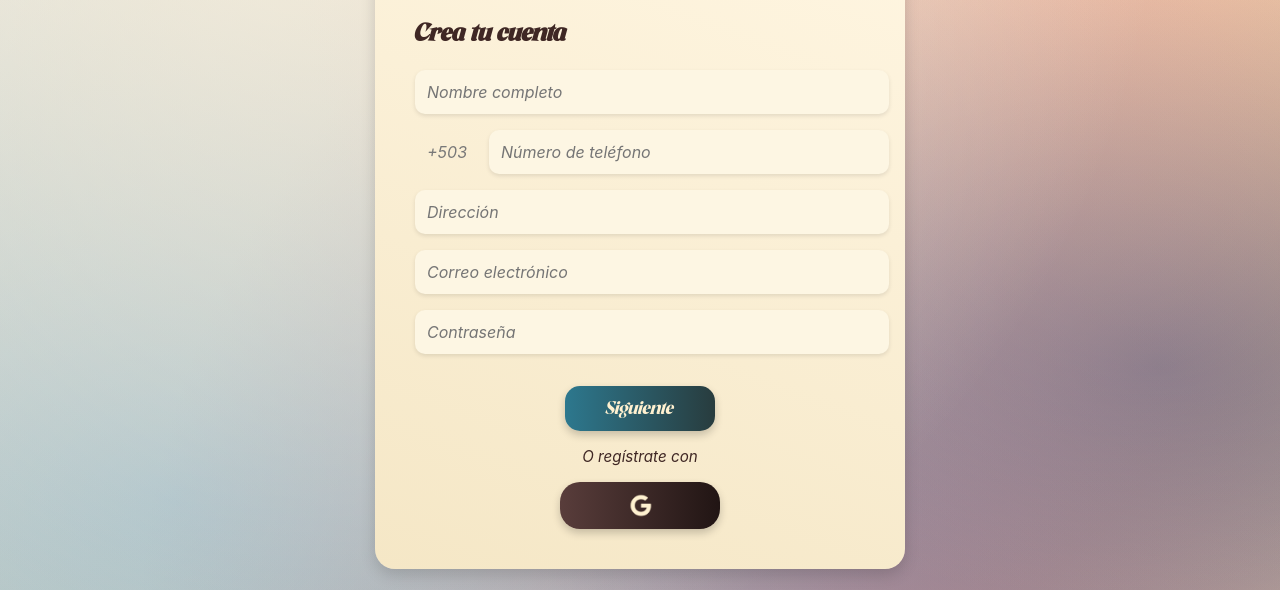
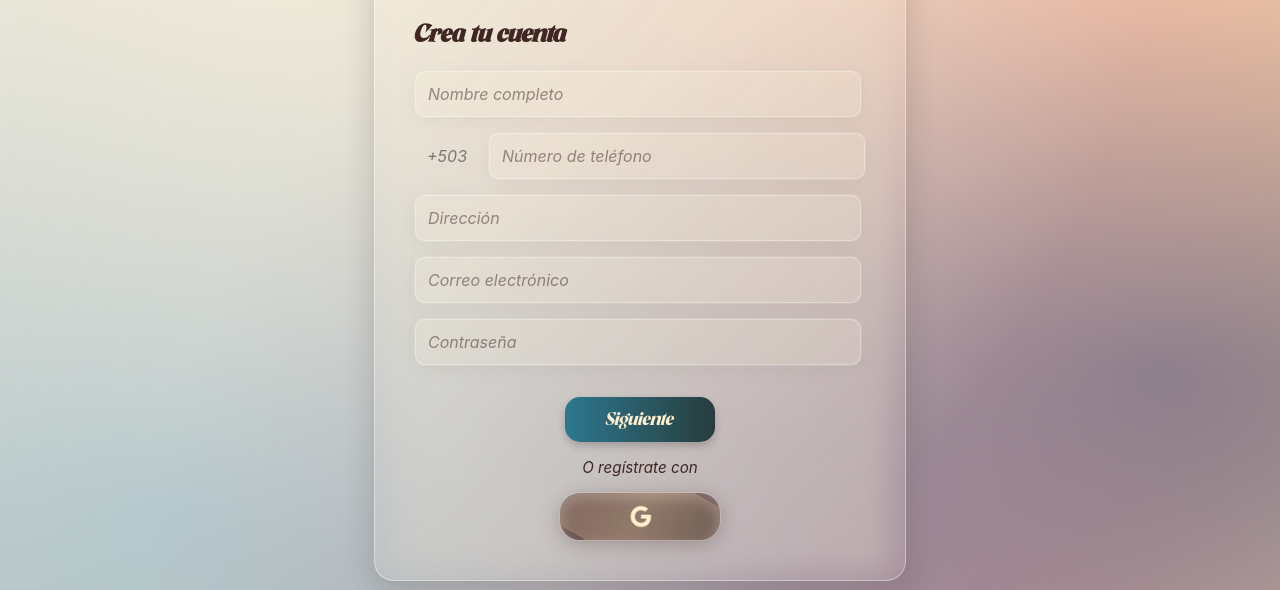
Before and after one commit to santiagoavs/expo2025, a React (Vite) app in the folder Diambars-Sublim/frontend/Diambars-Sublim-Public/: page /profile in a window 1280 px wide. Shown: the part 318-908 px from the top of the page. Built offline with nearby package versions, Linux system fonts and the light colour scheme; no server answers.

Commit message:
Estilo de loginForm

```diff
--- a/Diambars-Sublim/frontend/Diambars-Sublim-Public/src/components/profile/loginForm.css
+++ b/Diambars-Sublim/frontend/Diambars-Sublim-Public/src/components/profile/loginForm.css
@@ -1,12 +1,29 @@
 .login-form-container {
-    background: linear-gradient(200deg, #FFF6E2, #F5E7C6);
     padding: 2.5rem;
     border-radius: 20px;
-    box-shadow: 0 6px 15px rgba(0, 0, 0, 0.15);
     max-width: 450px;
     margin-bottom: 120px;
     font-family: 'Inter', sans-serif;
     font-style: italic;
+    z-index: 2;
+    background: rgba(255, 246, 226, 0.1);
+    backdrop-filter: blur(12px);
+    -webkit-backdrop-filter: blur(12px);
+    box-shadow: 0 8px 32px rgba(0, 0, 0, 0.18);
+    border: 1px solid rgba(255, 255, 255, 0.4);
+    animation: fadeInUp 0.6s ease-out;
+  }
+
+  .login-form-container::before {
+    content: "";
+    position: absolute;
+    inset: 0;
+    z-index: -1;
+    border-radius: inherit;
+    background: linear-gradient(135deg, #fff6e20d, #fff6e259);
+    transform: translateY(10px) scale(0.95);
+    filter: blur(17px);
+    opacity: 0.8;
   }
 
   .tabs {
@@ -41,16 +58,72 @@
   }
 
   .form-content input {
-    width: 100%;
+  position: relative;
+  width: 420px;
   padding: 12px;
   margin-bottom: 1rem;
   border-radius: 10px;
-    border: none;
-    background-color: #FDF6E3;
-    box-shadow: 0 2px 4px rgba(0, 0, 0, 0.1);
   font-family: 'Inter', sans-serif;
   font-style: italic;
   font-size: 1rem;
+  z-index: 2;
+  transition: all 0.3s ease-out;
+  background: rgba(255, 246, 226, 0.17);
+  border: 1px solid rgba(255, 255, 255, 0.3);
+  box-shadow:
+    0 4px 20px rgba(0, 0, 0, 0.05),
+    0 0 0 1px rgba(255, 255, 255, 0.15);
+  color: #3F2724;
+}
+
+.form-content input::after {
+  content: '';
+  position: absolute;
+  inset: 0;
+  border-radius: 8px;
+  background: linear-gradient(
+    220deg,
+    rgba(255, 246, 226, 0.15),
+    rgba(245, 231, 198, 0.08)
+  );
+  z-index: -1;
+  transform: translateY(4px) scale(0.98);
+  filter: blur(6px);
+  opacity: 0;
+  transition: opacity 0.3s ease;
+}
+
+.form-content input:hover {
+  background: rgba(255, 246, 226, 0.2);
+  border: 1px solid rgba(255, 255, 255, 0.5);
+  box-shadow:
+    0 6px 24px rgba(0, 0, 0, 0.1),
+    0 0 0 1px rgba(255, 255, 255, 0.3),
+    inset 0 1px 2px rgba(255, 255, 255, 0.2);
+  transform: translateY(-2px);
+}
+
+.form-content input:hover::after {
+  opacity: 0.8;
+}
+
+.form-content input:focus {
+  outline: none;
+  background: rgba(255, 246, 226, 0.25);
+  border: 1px solid rgba(255, 255, 255, 0.7);
+  box-shadow:
+    0 8px 28px rgba(0, 0, 0, 0.15),
+    0 0 0 2px rgba(255, 255, 255, 0.4),
+    inset 0 2px 4px rgba(255, 255, 255, 0.3);
+}
+
+.form-content input::placeholder {
+  color: rgba(63, 39, 36, 0.5);
+  font-style: italic;
+}
+
+  .telephone-input {
+    width: 350px !important;
   }
 
   .phone-wrapper {
@@ -94,9 +167,8 @@
   }
 
   .google-button {
+  position: relative;
   width: 160px;
-    background: linear-gradient(to right, #593D3B, #211514);
-    color: white;
   font-size: 1.2rem;
   border: none;
   border-radius: 20px;
@@ -107,12 +179,75 @@
   gap: 10px;
   cursor: pointer;
   margin: auto;
-    box-shadow: 0 4px 8px rgba(0,0,0,0.2);
-    transition: transform 0.2s ease;
+  transition: all 0.4s cubic-bezier(0.25, 0.8, 0.25, 1);
+  overflow: hidden;
+  z-index: 1;
+  color: #FFF1D0;
+  text-shadow: 0 1px 2px rgba(0, 0, 0, 0.3);
+
+  /* Cristal marrón */
+  background: rgba(89, 61, 59, 0.6); /* Color base semitransparente */
+  backdrop-filter: blur(8px);
+  -webkit-backdrop-filter: blur(8px);
+  box-shadow:
+    0 4px 20px rgba(63, 39, 36, 0.3), /* Sombra marrón */
+    0 0 0 1px rgba(255, 235, 220, 0.3); /* Borde dorado claro */
 }
 
+/* Capa de gradiente marrón */
+.google-button::before {
+  content: "";
+  position: absolute;
+  inset: 0;
+  z-index: -1;
+  border-radius: inherit;
+  background: linear-gradient(
+    to right,
+    rgba(89, 61, 59, 0.8), /* Marrón oscuro */
+    rgba(33, 21, 20, 0.6)  /* Marrón muy oscuro */
+  );
+  transform: translateY(5px) scale(0.95);
+  filter: blur(6px);
+  opacity: 0.8;
+}
+
+/* Reflejos dorados */
+.google-button::after {
+  content: '';
+  position: absolute;
+  top: -50%;
+  left: -50%;
+  width: 200%;
+  height: 200%;
+  background: linear-gradient(
+    to right,
+    rgba(255, 235, 200, 0) 0%,
+    rgba(255, 225, 180, 0.3) 50%, /* Reflejo dorado */
+    rgba(255, 235, 200, 0) 100%
+  );
+  transform: rotate(30deg);
+  transition: all 0.7s ease;
+  z-index: -1;
+}
+
+/* Efecto hover */
 .google-button:hover {
-    transform: scale(1.05);
+  transform: translateY(-3px) scale(1.05);
+  background: rgba(107, 73, 70, 0.7);
+  box-shadow:
+    0 6px 25px rgba(63, 39, 36, 0.4),
+    0 0 0 1px rgba(255, 240, 220, 0.5);
+}
+
+.google-button:hover::after {
+  left: 100%;
+  top: 100%;
+}
+
+/* Efecto active */
+.google-button:active {
+  transform: translateY(1px);
+  backdrop-filter: blur(6px);
 }
 
   .google-button img {
--- a/Diambars-Sublim/frontend/Diambars-Sublim-Public/src/components/profile/loginForm.jsx
+++ b/Diambars-Sublim/frontend/Diambars-Sublim-Public/src/components/profile/loginForm.jsx
@@ -58,7 +58,7 @@ export default function LoginForm() {
 
               <div className="phone-wrapper">
                 <span>+503</span>
-                <input
+                <input className='telephone-input'
                   type="tel"
                   placeholder="Número de teléfono"
                   {...regRegister('phone', {
```
Also changed, not shown: Diambars-Sublim/frontend/Diambars-Sublim-Public/src/components/profile/paymentMethods.css (+1 -9 lines). Lines whose indentation alone changed are shown as unchanged.
